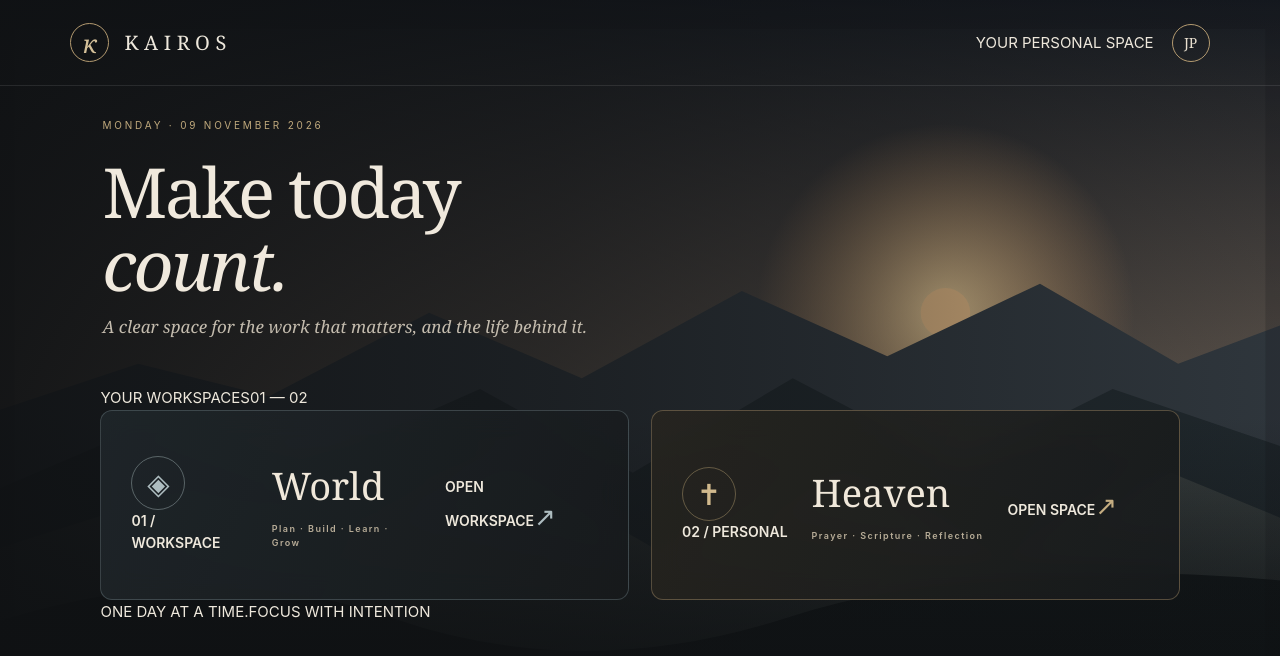
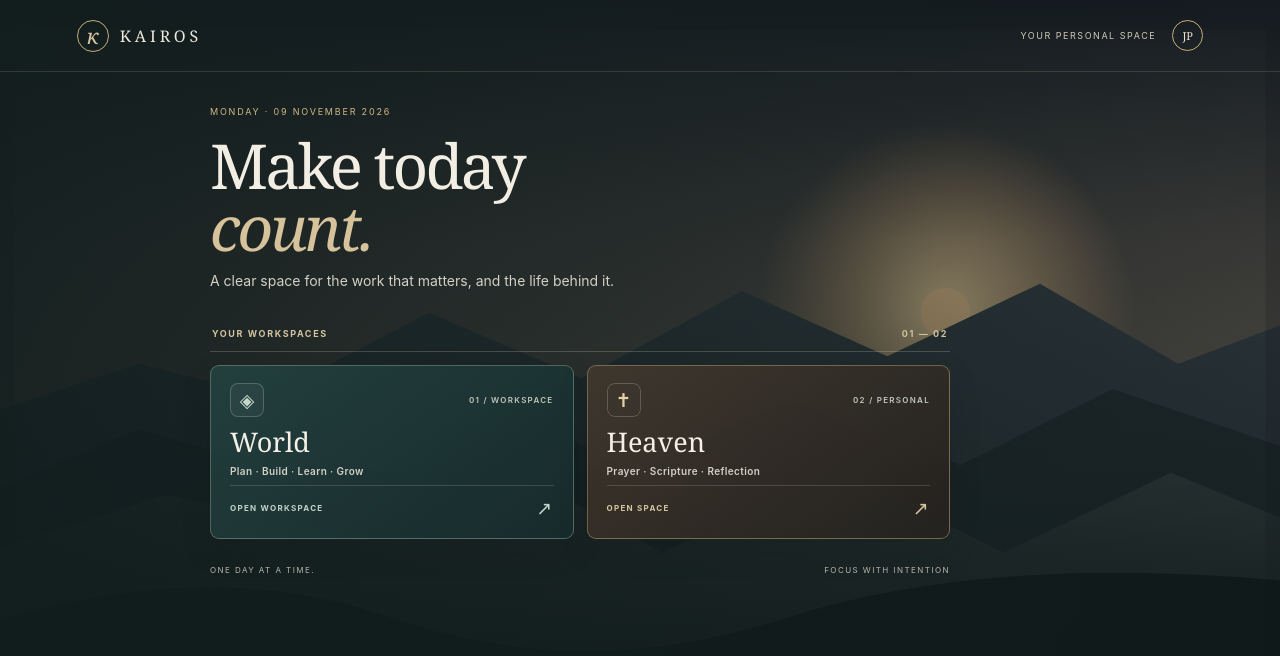
Before and after one commit to johnpaulscaria/my-planner, a plain HTML site: page index.html in a window 1280 px wide. Drawn offline with nearby package versions, Linux system fonts and the light colour scheme.

Commit message:
Polish compact productivity-focused home screen

```diff
--- a/ios.css
+++ b/ios.css
@@ -291,3 +291,53 @@ button.p{background:#a99570!important;color:#1c1b17!important;border:1px solid #
 .nav-home:hover{background:#ffffff09!important}
 html[data-kairos-world="spiritual"] .sidebar nav#tabs button[data-t="dash"]{display:none!important}
 @media(max-width:700px){.home-header{height:70px;padding:0 20px}.home-content{width:calc(100% - 36px);padding:44px 0}.home-intro{margin-bottom:32px}.home-intro h1{font-size:43px}.home-choices{grid-template-columns:1fr;gap:13px}.home-choice{min-height:130px!important;padding:20px!important;gap:16px}.choice-copy small{font-size:8px}.home-footer{padding:16px 20px;font-size:8px;gap:12px}.home-footer span:last-child{text-align:right}}
+
+
+
+/* Kairos home — compact workspace switcher, not a marketing landing page. */
+.kairos-home{background:#eae8e0 url('images/kairos-home-landscape.svg') center/cover no-repeat!important;color:#263b3b!important}
+.kairos-home:before{background:linear-gradient(90deg,rgba(17,29,29,.88),rgba(17,29,29,.65) 42%,rgba(17,29,29,.28)),linear-gradient(0deg,rgba(13,24,24,.72),transparent 70%)!important}
+.kairos-home .home-header{height:72px;padding:0 clamp(22px,6vw,84px);border-bottom:1px solid #eee6d322}
+.kairos-home .home-brand{font-size:16px;letter-spacing:.24em;gap:11px}
+.kairos-home .home-mark{width:32px;height:32px;font-size:21px;border-color:#c5ad7b;color:#d8c69f}
+.kairos-home .home-header-actions{gap:16px}
+.kairos-home .home-date{font-size:9px;letter-spacing:.17em;color:#d0c7b5}
+.kairos-home .home-avatar{width:31px;height:31px;font:11px Georgia;border-color:#c5ad7b}
+.kairos-home .home-content{width:min(920px,86vw);max-width:920px;padding:clamp(38px,7vh,72px) 0 26px;margin:auto}
+.kairos-home .home-intro{max-width:520px;margin:0 0 35px}
+.kairos-home .home-overline{font-size:9px;letter-spacing:.2em;color:#d0b783}
+.kairos-home .home-intro h1{font:400 clamp(40px,5vw,62px)/.99 Georgia,"Times New Roman",serif;letter-spacing:-.045em;margin:14px 0 12px;color:#f2eee4}
+.kairos-home .home-intro h1 em{font-weight:400;color:#d7c39b}
+.kairos-home .home-intro p{font:14px/1.6 -apple-system,BlinkMacSystemFont,"Segoe UI",sans-serif;font-style:normal;color:#d2d0c7;max-width:440px}
+.kairos-home .home-section-head{display:flex;justify-content:space-between;max-width:740px;padding:0 2px 10px;border-bottom:1px solid #e8dfca35;color:#d2c29f;font-size:9px;font-weight:650;letter-spacing:.18em}
+.kairos-home .home-choices{max-width:740px;grid-template-columns:repeat(2,minmax(0,1fr));gap:13px;margin-top:13px}
+.kairos-home .home-choice{
+ min-height:0!important;height:174px;display:flex!important;flex-direction:column!important;align-items:stretch!important;justify-content:space-between!important;
+ gap:0!important;padding:17px 19px!important;border-radius:9px!important;text-align:left!important;
+ backdrop-filter:blur(13px);box-shadow:0 12px 30px #101a1a28!important;
+ transition:transform .18s,border-color .18s,background .18s!important;
+}
+.kairos-home .home-choice:hover{transform:translateY(-2px)!important}
+.kairos-home .world-choice{background:linear-gradient(145deg,rgba(35,65,63,.94),rgba(24,43,44,.94))!important;border:1px solid #8fa99b77!important}
+.kairos-home .heaven-choice{background:linear-gradient(145deg,rgba(65,56,46,.94),rgba(36,34,31,.95))!important;border:1px solid #c5ad7b77!important}
+.kairos-home .choice-topline{display:flex;align-items:center;justify-content:space-between}
+.kairos-home .choice-symbol{width:34px;height:34px;flex:0 0 34px;border-radius:8px;font-size:19px;border:1px solid #ffffff32;color:#e5d2a9}
+.kairos-home .world-choice .choice-symbol{color:#c5d8cb;background:#ffffff0a}
+.kairos-home .choice-index{font-size:8px;letter-spacing:.16em;color:#c2c7bc}
+.kairos-home .choice-copy{gap:4px}
+.kairos-home .choice-copy strong{font:400 27px Georgia,"Times New Roman",serif;color:#f4f0e6}
+.kairos-home .choice-copy small{font-size:10px;letter-spacing:.04em;color:#d2d0c7}
+.kairos-home .choice-bottom{display:flex;justify-content:space-between;align-items:center;padding-top:9px;border-top:1px solid #ffffff25;color:#d6c69f;font-size:8px;font-weight:700;letter-spacing:.16em}
+.kairos-home .world-choice .choice-bottom{color:#c2d4c7}
+.kairos-home .choice-arrow{margin:0;font:19px Georgia;color:inherit}
+.kairos-home .home-footnote{display:flex;justify-content:space-between;max-width:740px;margin-top:25px;color:#bcb9ad;font-size:8px;letter-spacing:.18em}
+@media(max-width:700px){
+ .kairos-home .home-header{height:64px;padding:0 18px}
+ .kairos-home .home-content{width:calc(100% - 36px);padding:45px 0 20px}
+ .kairos-home .home-intro{margin-bottom:29px}
+ .kairos-home .home-intro h1{font-size:43px}
+ .kairos-home .home-choices{grid-template-columns:1fr;gap:10px}
+ .kairos-home .home-choice{height:145px;padding:15px 17px!important}
+ .kairos-home .home-footnote{margin-top:19px;font-size:7px}
+ .kairos-home .home-date{display:none}
+}
```
